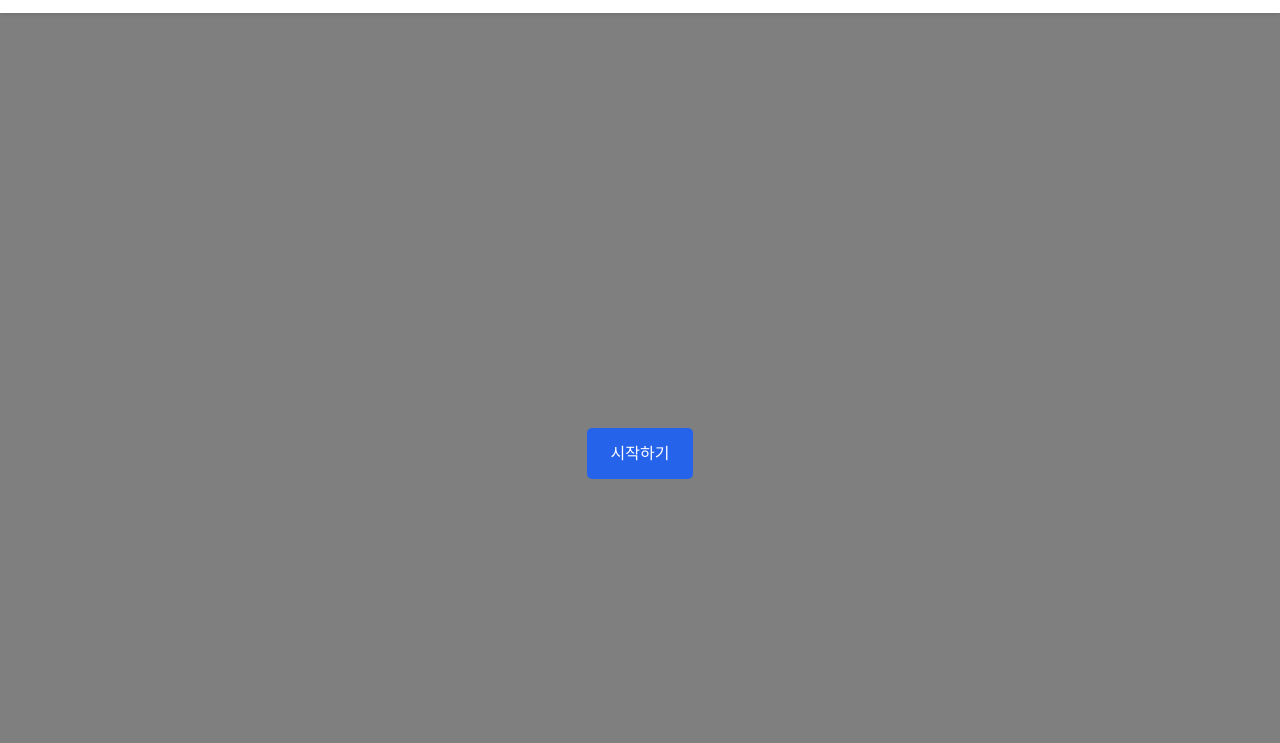
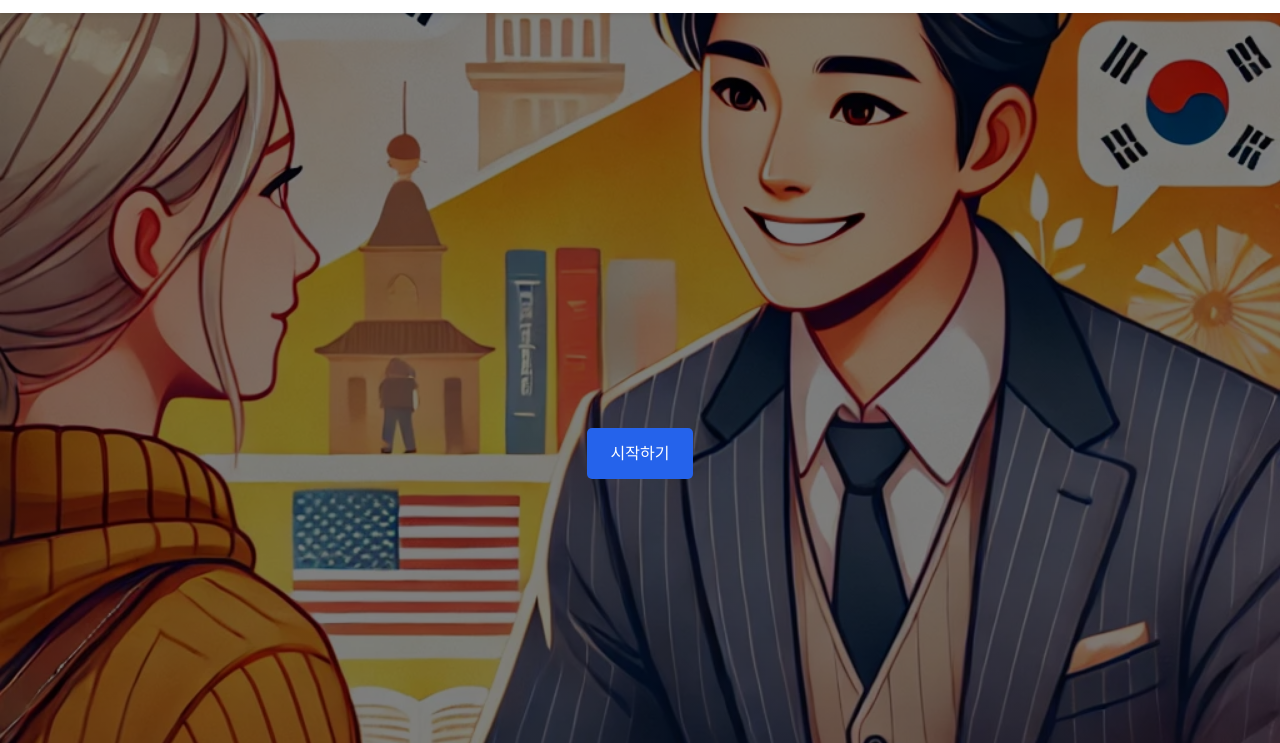
Before and after one commit to HBYoo/engtravel, a plain HTML site: page index.html in a window 1280 px wide. Shown: the part 57-800 px from the top of the page. Drawn offline with Linux system fonts and the light colour scheme.

Commit message:
index.html

```diff
--- a/index.html
+++ b/index.html
@@ -82,6 +82,15 @@
             color: var(--white);
             padding: 2rem;
             margin-top: 60px;
+        }
+
+        .hero {
+         height: 100vh;
+         background: linear-gradient(rgba(0,0,0,0.5), rgba(0,0,0,0.5)),
+                url('./background.webp');  /* .webp 파일명으로 수정 */
+         background-size: cover;
+         background-position: center;
+         /* 나머지 속성은 그대로 유지 */
         }
 
         .hero-content h1 {
```
